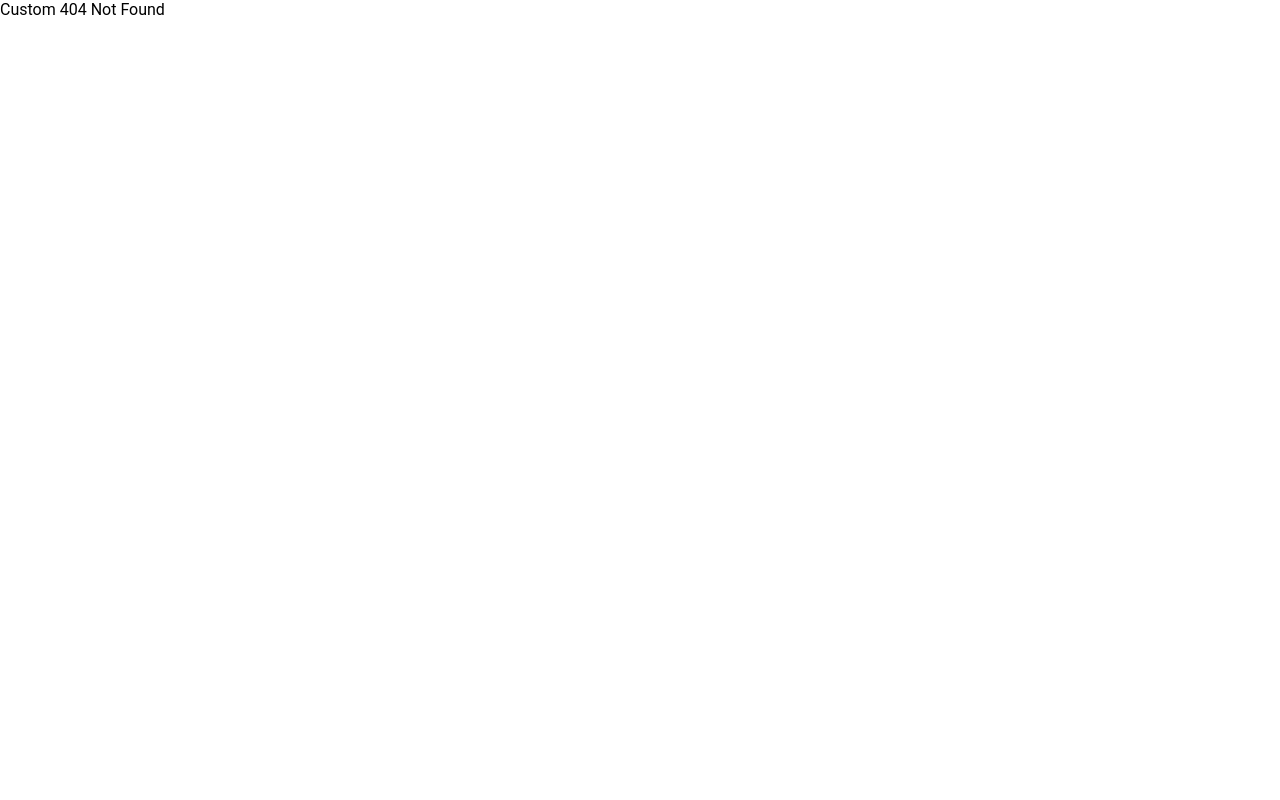
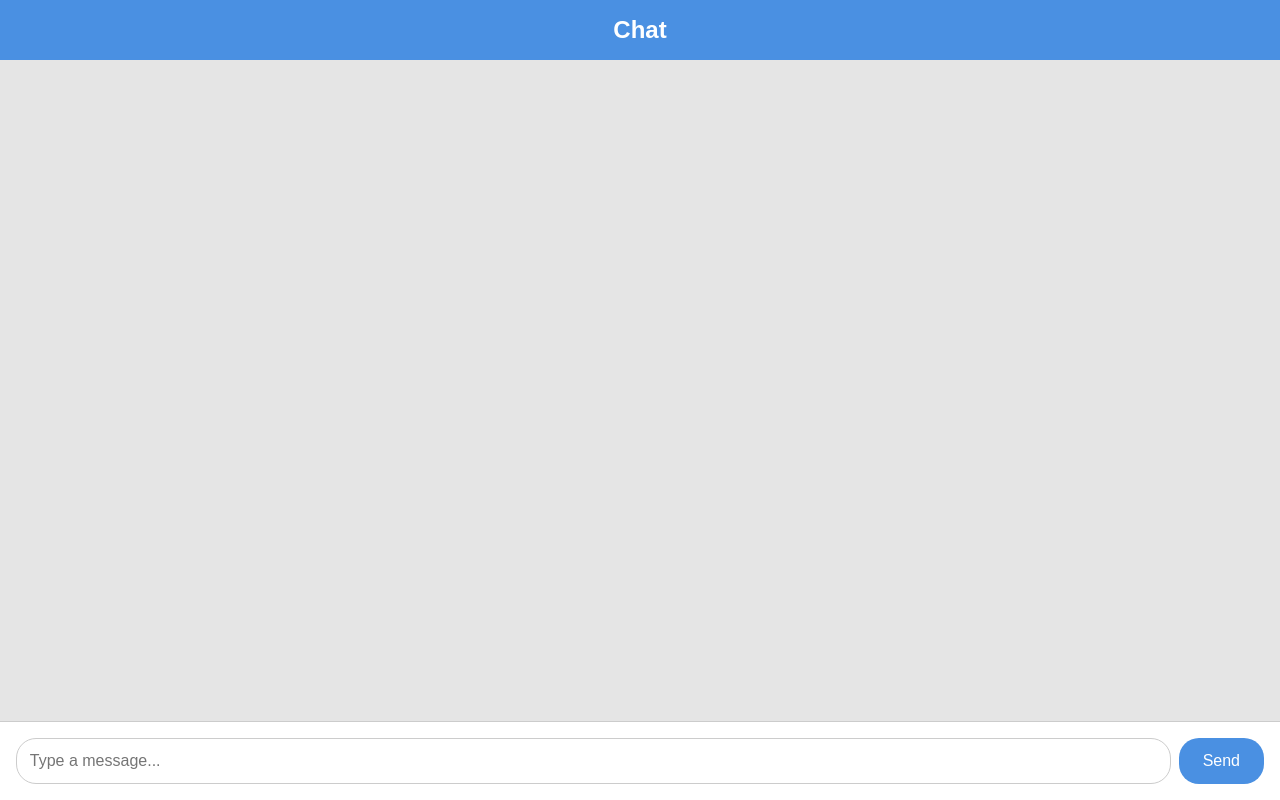
Before and after one commit to AntonisZks/Neighborhood-Nannies, a React (Vite) app: page /chat in a window 1280 px wide. Before the commit this address had no page. Built offline with nearby package versions, Linux system fonts and the light colour scheme.

Commit message:
first ideas chat

```diff
--- a/src/main.jsx
+++ b/src/main.jsx
@@ -5,15 +5,13 @@ import GuardiansInstructionsPage from './pages/GuardiansPage/GuardiansInstructio
 import CaretakersPage from './pages/CaretakersPage/CaretakersPage';
 import Contacts from './pages/Contacts/Contacts';
 import HomePage from './pages/HomePage/HomePage'; // Ensure HomePage is correctly imported
-
-
 import AnouncementPage from './pages/AnouncementPage/AnouncemntPage.jsx';
 import PaymentPage from './pages/PaymentPage/PaymentPage.jsx';
 import ParentProfile from './pages/ParentProfile/ParentProfile.jsx';
+import Chat from './pages/chat /chat.jsx'; // Import the Chat component
 
 // Import the global styles of the application
 import './index.css';
-
 
 // Create a browser router with the routes of the application
 const router = createBrowserRouter([
@@ -51,6 +49,11 @@ const router = createBrowserRouter([
     element: <Contacts />,
     errorElement: <div>Custom 404 Not Found</div>,
   },
+  {
+    path: '/chat',
+    element: <Chat />, // Add the Chat route
+    errorElement: <div>Custom 404 Not Found</div>,
+  },
 ]);
 
 ReactDOM.createRoot(document.getElementById('root')).render(
--- a/src/pages/Contacts/Contacts.jsx
+++ b/src/pages/Contacts/Contacts.jsx
@@ -9,7 +9,11 @@ const Contacts = () => {
       <Header />
       <main className={styles.main}>
         <h1>Επικοινωνία</h1>
-        <p> {'Για οποιαδήποτε απορία, δυσκολία ή παρατήρηση, είμαστε στη διάθεσή σας. \n\n Επικοινωνήστε μαζί μας στα τηλέφωνα 210 3258080 - 210 3258090 ή στείλτε email στη διεύθυνση ntantades@yeka.gr.'} </p>
+        <p>
+          {
+            'Για οποιαδήποτε απορία, δυσκολία ή παρατήρηση, είμαστε στη διάθεσή σας. \n\n Επικοινωνήστε μαζί μας στα τηλέφωνα 210 3258080 - 210 3258090 ή στείλτε email στη διεύθυνση ntantades@yeka.gr.'
+          }
+        </p>
       </main>
       <Footer />
     </div>
--- /dev/null
+++ b/src/pages/chat /chat.jsx
@@ -0,0 +1,61 @@
+import React, { useState, useEffect } from 'react';
+import styles from './chat.module.css';
+
+export default function Chat() {
+  const [messages, setMessages] = useState([]);
+  const [input, setInput] = useState('');
+  const [isTyping, setIsTyping] = useState(false);
+
+  const handleSend = () => {
+    if (input.trim()) {
+      setMessages([...messages, { text: input, sender: 'user', timestamp: new Date().toLocaleTimeString() }]);
+      setInput('');
+      setIsTyping(false);
+    }
+  };
+
+  const handleKeyDown = (e) => {
+    if (e.key === 'Enter') {
+      handleSend();
+    }
+  };
+
+  const handleInputChange = (e) => {
+    setInput(e.target.value);
+    setIsTyping(e.target.value.length > 0);
+  };
+
+  useEffect(() => {
+    if (isTyping) {
+      const timeout = setTimeout(() => setIsTyping(false), 2000);
+      return () => clearTimeout(timeout);
+    }
+  }, [isTyping]);
+
+  return (
+    <div className={styles.chatContainer}>
+      <div className={styles.header}>
+        <h2>Chat</h2>
+      </div>
+      <div className={styles.messagesContainer}>
+        {messages.map((message, index) => (
+          <div key={index} className={`${styles.message} ${styles.userMessage}`}>
+            <span>{message.text}</span>
+            <small className={styles.timestamp}>{message.timestamp}</small>
+          </div>
+        ))}
+      </div>
+      {isTyping && <div className={styles.typingIndicator}>User is typing...</div>}
+      <div className={styles.inputContainer}>
+        <input
+          type="text"
+          value={input}
+          onChange={handleInputChange}
+          onKeyDown={handleKeyDown}
+          placeholder="Type a message..."
+        />
+        <button onClick={handleSend}>Send</button>
+      </div>
+    </div>
+  );
+}
--- /dev/null
+++ b/src/pages/chat /chat.module.css
@@ -0,0 +1,123 @@
+/* General Container */
+.chatContainer {
+    display: flex;
+    flex-direction: column;
+    height: 100vh;
+    width: 100%;
+    background-color: #f7f9fc;
+    font-family: Arial, sans-serif;
+  }
+
+  /* Header */
+  .header {
+    padding: 1rem;
+    background-color: #4a90e2;
+    color: white;
+    text-align: center;
+    box-shadow: 0 2px 4px rgba(0, 0, 0, 0.1);
+  }
+
+  /* Messages Container */
+  .messagesContainer {
+    flex: 1;
+    padding: 1rem;
+    overflow-y: auto;
+    background-color: #e5e5e5;
+    display: flex;
+    flex-direction: column;
+    gap: 1rem;
+  }
+
+  /* Messages */
+  .message {
+    padding: 0.8rem;
+    border-radius: 10px;
+    box-shadow: 0 1px 3px rgba(0, 0, 0, 0.1);
+    max-width: 70%;
+    word-wrap: break-word;
+  }
+  .message small {
+    display: block;
+    font-size: 0.8em;
+    color: gray;
+  }
+
+  .userMessage {
+    align-self: flex-end;
+    background-color: #dcf8c6;
+  }
+
+  .receivedMessage {
+    align-self: flex-start;
+    background-color: #fff;
+  }
+
+  /* Message Text */
+  .messageText {
+    display: block;
+    margin-bottom: 0.5rem;
+  }
+
+  /* Timestamp */
+  .timestamp {
+    font-size: 0.7rem;
+    color: #757575;
+    text-align: right;
+  }
+
+  /* Input Container */
+  .inputContainer {
+    display: flex;
+    padding: 1rem;
+    background-color: #fff;
+    border-top: 1px solid #ccc;
+  }
+
+  .inputContainer input {
+    flex: 1;
+    padding: 0.8rem;
+    border: 1px solid #ccc;
+    border-radius: 20px;
+    outline: none;
+    font-size: 1rem;
+  }
+
+  .inputContainer button {
+    margin-left: 0.5rem;
+    padding: 0.8rem 1.5rem;
+    border: none;
+    background-color: #4a90e2;
+    color: white;
+    border-radius: 20px;
+    cursor: pointer;
+    font-size: 1rem;
+    transition: background-color 0.3s;
+  }
+
+  .inputContainer button:hover {
+    background-color: #357abd;
+  }
+  .typingIndicator {
+    font-size: 0 em;
+    color: gray;
+    margin-top: 0 rem;
+    margin-bottom: 0;
+  }
+  /* Responsiveness */
+  @media (max-width: 768px) {
+    .chatContainer {
+      height: 100%;
+    }
+
+    .messagesContainer {
+      padding: 0.5rem;
+    }
+
+    .inputContainer input {
+      padding: 0.6rem;
+    }
+
+    .inputContainer button {
+      padding: 0.6rem 1rem;
+    }
+  }
```
